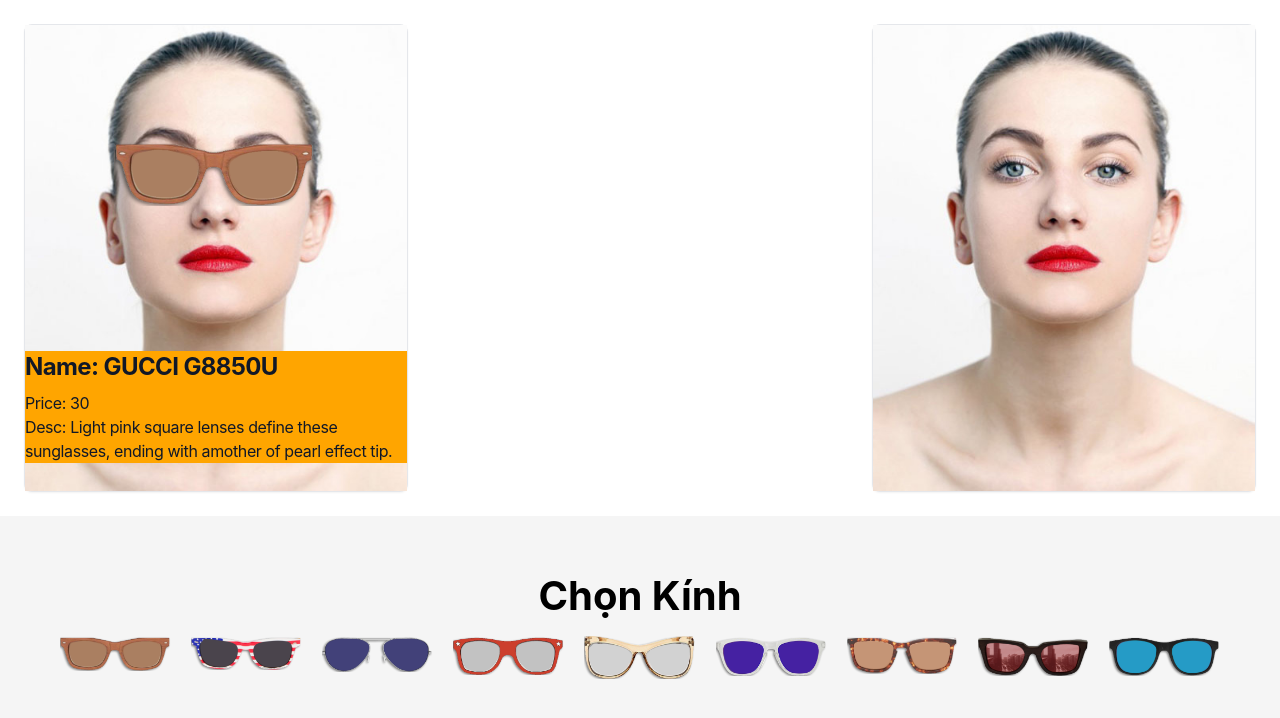
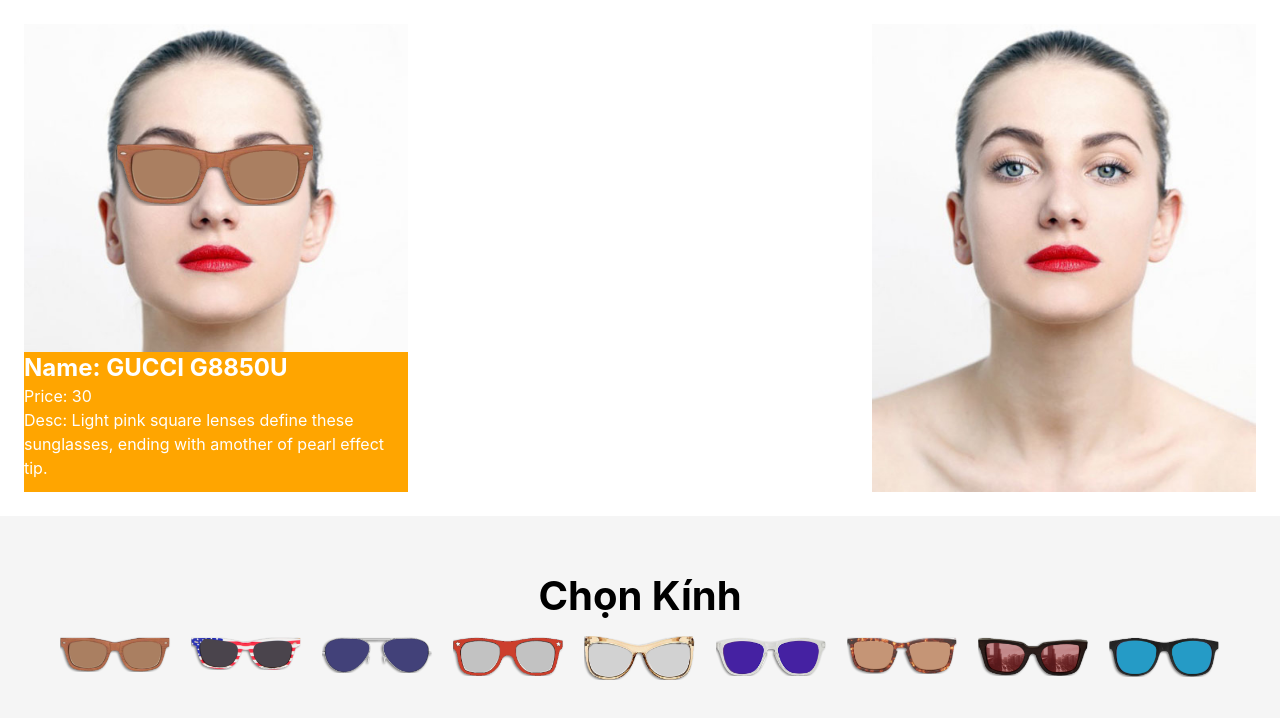
Before and after one commit to kyhaoboot/React_2, a React (Vite) app in the folder React_2/: page / in a window 1280 px wide. Shown: the top 718 px of the page. Built offline with nearby package versions, Linux system fonts and the light colour scheme.

Commit message:
fix layout_2

```diff
--- a/React_2/index.html
+++ b/React_2/index.html
@@ -9,7 +9,7 @@
       href="https://cdn.jsdelivr.net/npm/flowbite@3.1.2/dist/flowbite.min.css"
       rel="stylesheet"
     />
-    <title>Vite + React</title>
+    <title>Glasses Face</title>
   </head>
   <body>
     <div id="root"></div>
--- a/React_2/src/App.css
+++ b/React_2/src/App.css
@@ -1,4 +1,4 @@
-#root {
+/* #root {
   max-width: 1280px;
   margin: 0 auto;
   padding: 2rem;
@@ -39,4 +39,4 @@
 
 .read-the-docs {
   color: #888;
-}
+}  */
--- a/React_2/src/change-glasses/index.jsx
+++ b/React_2/src/change-glasses/index.jsx
@@ -19,16 +19,12 @@ export default function index() {
         <div className="glass">
           <img src={imgPath} width="200px" />
         </div>
-        <div className="content w-full">
-          <h5 className="mb-2 text-2xl text-left font-bold tracking-tight text-gray-900 dark:text-white">
+        <div className="content">
+          <h5 className=" text-2xl text-left font-bold text-white">
             Name: {namePath}
           </h5>
-          <p className="font-normal text-left text-gray-900 tracking-tight dark:text-white">
-            Price: {pricePath}
-          </p>
-          <p className="font-normal text-left text-gray-900 tracking-tight dark:text-white">
-            Desc: {descPath}
-          </p>
+          <p className="text-left text-white">Price: {pricePath}</p>
+          <p className="text-left text-white">Desc: {descPath}</p>
         </div>
       </div>
     );
@@ -51,23 +47,17 @@ export default function index() {
     return newListGlasses;
   };
   return (
-    <div className=" max-w-8xl w-full mx-auto ">
-      <div className="">
+    <>
+      <div className=" max-w-8xl w-full mx-auto ">
         <div className="flex justify-between">
           <div className="p-6">
-            <div
-              href="#"
-              className="card-box block max-w-sm bg-white border border-gray-200 rounded-lg shadow-sm hover:bg-gray-100 dark:bg-gray-800 dark:border-gray-700 dark:hover:bg-gray-700"
-            >
+            <div href="#" className="card-box h-100 block max-w-sm ">
               <img src="./public/glassesImage/model.jpg" />
               {renderFace()}
             </div>
           </div>
           <div className="p-6">
-            <div
-              href="#"
-              className="card-box block max-w-sm bg-white border border-gray-200 rounded-lg shadow-sm hover:bg-gray-100 dark:bg-gray-800 dark:border-gray-700 dark:hover:bg-gray-700"
-            >
+            <div href="#" className="card-box max-w-sm ">
               <img src="public/glassesImage/model.jpg" />
             </div>
           </div>
@@ -81,11 +71,9 @@ export default function index() {
         </h1>
 
         <div href="#" className="">
-          <ul className="max-w-8xl w-full mx-auto flex">
-            {renderListGlasses()}
-          </ul>
+          <ul className="flex">{renderListGlasses()}</ul>
         </div>
       </div>
-    </div>
+    </>
   );
 }
--- a/React_2/src/index.css
+++ b/React_2/src/index.css
@@ -6,6 +6,7 @@
   position: absolute;
   top: 70%;
   text-align: center;
+  height: 30%;
 }
 .card-box .glass {
   position: absolute;
```
